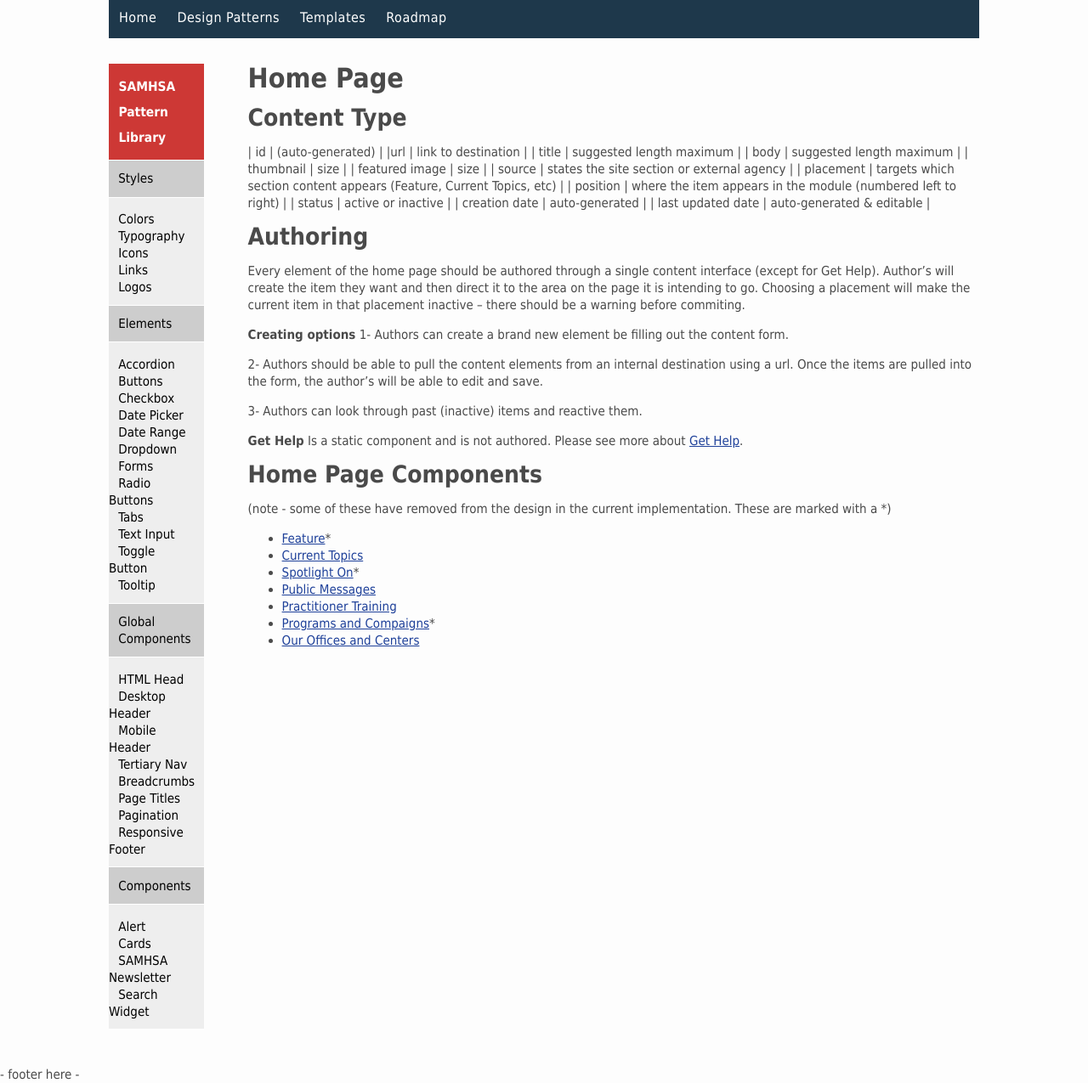
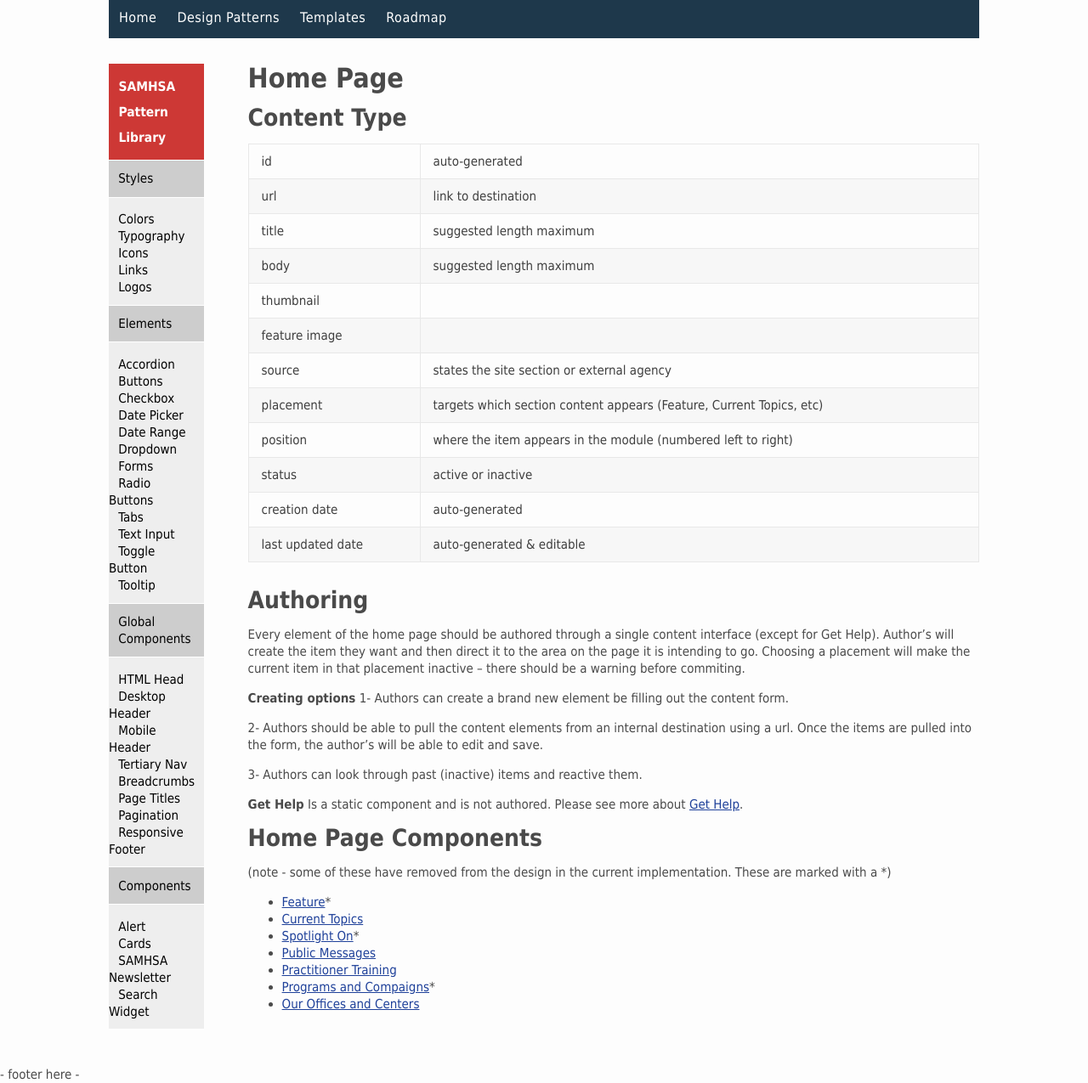
Before and after one commit to HHS/samhsa-pattern-library, a Jekyll site: the page built from docs/pages/templates/homepage/homepage.md, in a window 1280 px wide. Shown: the whole page at 85% size. Built offline with Jekyll 4.4.1, drawn with Linux system fonts in a browser that asks for light colours; nearby versions of some CDN libraries.

Commit message:
fix table

```diff
--- a/docs/pages/templates/homepage/homepage.md
+++ b/docs/pages/templates/homepage/homepage.md
@@ -7,12 +7,13 @@
 
 
 ## Content Type
-| id                | (auto-generated)                                                     |
-|url                | link to destination                                                  |
+
+| id                | auto-generated                                                       |
+| url               | link to destination                                                  |
 | title             | suggested length maximum                                             |
 | body              | suggested length maximum                                             |
-| thumbnail         | size                                                                 |
-| featured image    | size                                                                 |
+| thumbnail         |                                                                      |
+| feature image     |                                                                      |
 | source            | states the site section or external agency                           |
 | placement         | targets which section content appears (Feature, Current Topics, etc) |
 | position          | where the item appears in the module (numbered left to right)        |
```
